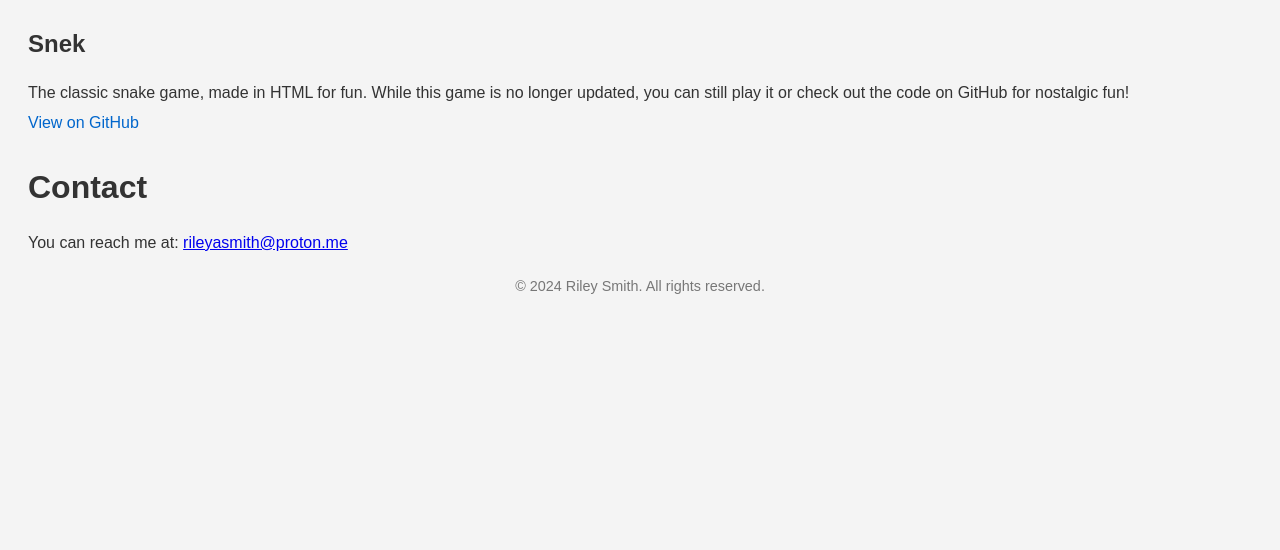
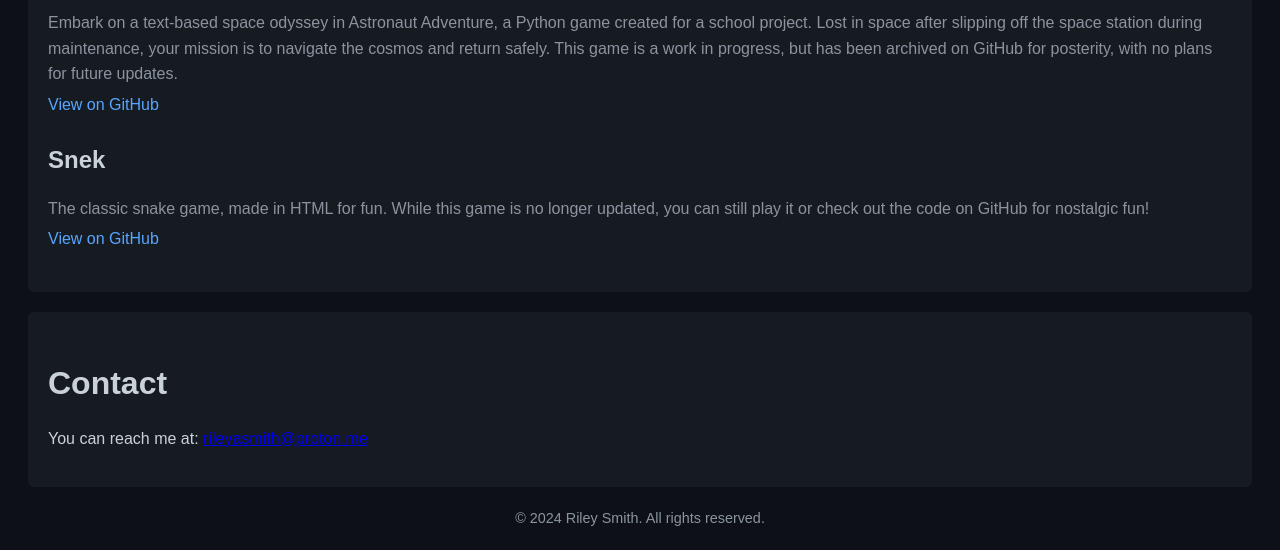
Before and after one commit to rileyasmith/rileyasmith.github.io, a plain HTML site: page index.html in a window 1280 px wide. Shown: the part 657-1207 px from the top of the page. Before the commit the page ends 975 px from the top, so only its background shows below. Drawn offline with Linux system fonts and the light colour scheme.

Commit message:
Update styles.css

```diff
--- a/css/styles.css
+++ b/css/styles.css
@@ -2,13 +2,14 @@ body {
     font-family: Arial, sans-serif;
     line-height: 1.6;
     padding: 0 20px;
-    background-color: #f4f4f4;
-    color: #333;
+    background-color: #0d1117;
+    color: #c9d1d9;
 }
 
 header {
     text-align: center;
     padding: 20px 0;
+    color: #f0f6fc;
 }
 
 header img {
@@ -24,16 +25,20 @@ header h1 {
 
 header p {
     font-size: 1.2em;
-    color: #777;
+    color: #8b949e;
 }
 
 section {
     margin: 20px 0;
+    background-color: #161b22;
+    padding: 20px;
+    border-radius: 6px;
 }
 
 section h2 {
     font-size: 2em;
     margin-bottom: 10px;
+    color: #c9d1d9;
 }
 
 .project {
@@ -43,14 +48,16 @@ section h2 {
 .project h3 {
     font-size: 1.5em;
     margin-bottom: 5px;
+    color: #c9d1d9;
 }
 
 .project p {
     margin-bottom: 5px;
+    color: #8b949e;
 }
 
 .project a {
-    color: #0066cc;
+    color: #58a6ff;
     text-decoration: none;
 }
 
@@ -58,5 +65,5 @@ footer {
     text-align: center;
     margin: 20px 0;
     font-size: 0.9em;
-    color: #777;
+    color: #8b949e;
 }
```
